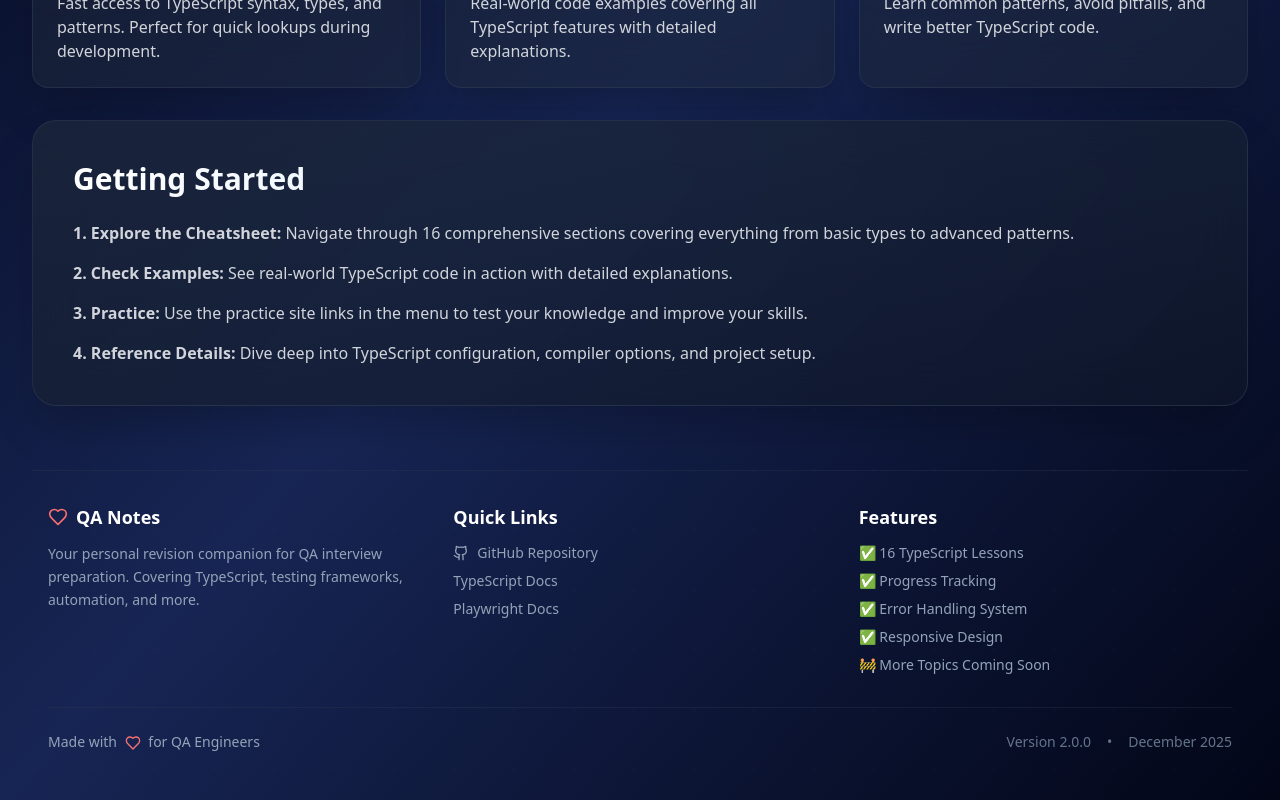
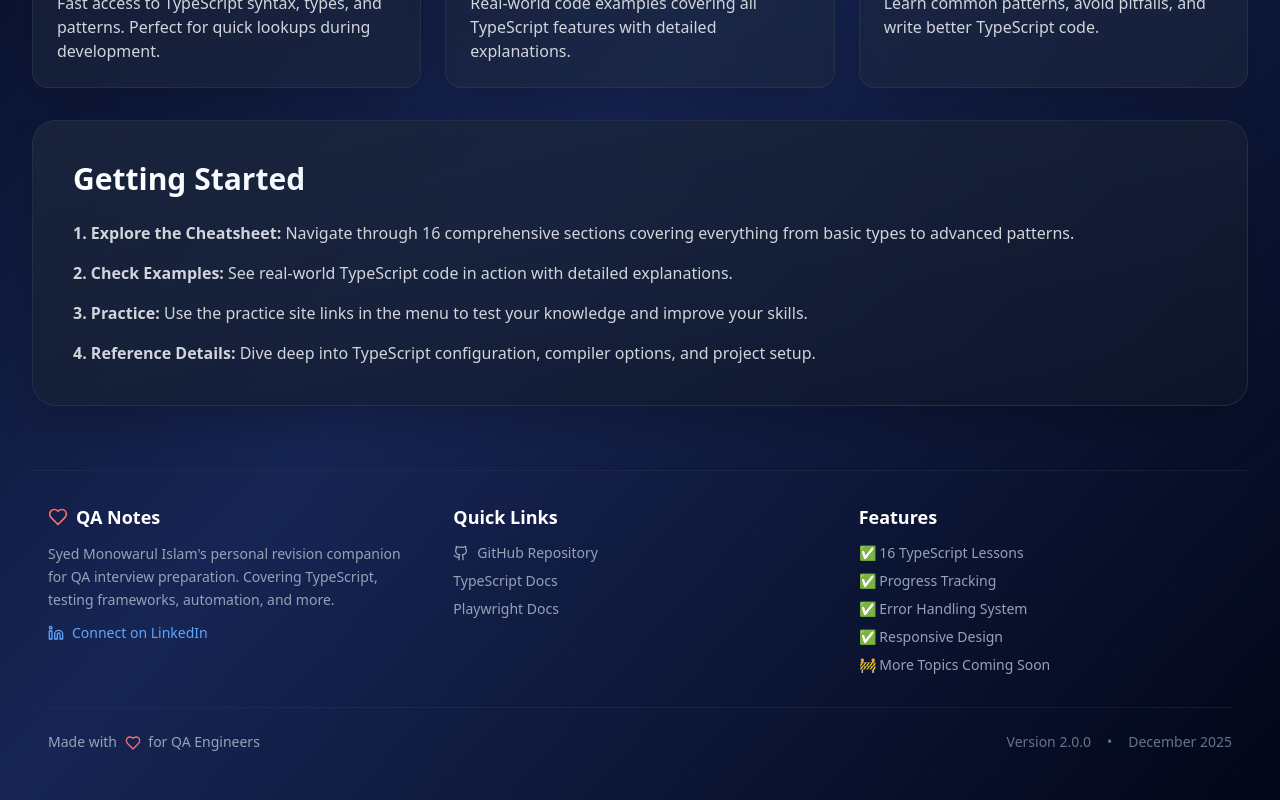
Before and after one commit to smizibon/qa_notes, a React (Vite) app: page / in a window 1280 px wide. Shown: the part 626-1426 px from the top of the page. Built offline with nearby package versions, Linux system fonts and the light colour scheme.

Commit message:
feat: Add author name and LinkedIn link to footer
- Updated footer description with Syed Monowarul Islam's name
- Added LinkedIn profile link with icon
- Improved personal branding in About section

```diff
--- a/src/components/Footer.tsx
+++ b/src/components/Footer.tsx
@@ -1,4 +1,4 @@
-import { Heart, Github } from 'lucide-react';
+import { Heart, Github, Linkedin } from 'lucide-react';
 
 export default function Footer() {
   return (
@@ -12,10 +12,19 @@
               <Heart className="w-5 h-5 text-red-400" />
               QA Notes
             </h3>
-            <p className="text-slate-400 text-sm leading-relaxed">
-              Your personal revision companion for QA interview preparation.
+            <p className="text-slate-400 text-sm leading-relaxed mb-3">
+              Syed Monowarul Islam's personal revision companion for QA interview preparation.
               Covering TypeScript, testing frameworks, automation, and more.
             </p>
+            <a
+              href="https://www.linkedin.com/in/smizibon/"
+              target="_blank"
+              rel="noopener noreferrer"
+              className="inline-flex items-center gap-2 text-blue-400 hover:text-blue-300 transition-colors text-sm"
+            >
+              <Linkedin className="w-4 h-4" />
+              Connect on LinkedIn
+            </a>
           </div>
 
           {/* Quick Links */}
```
